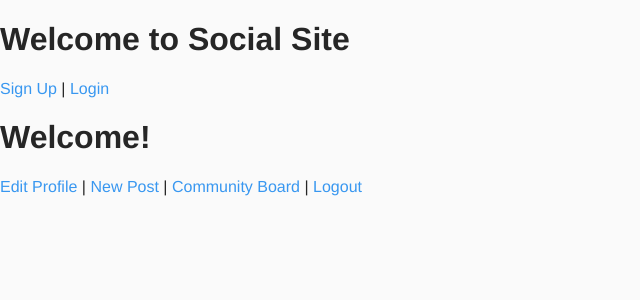
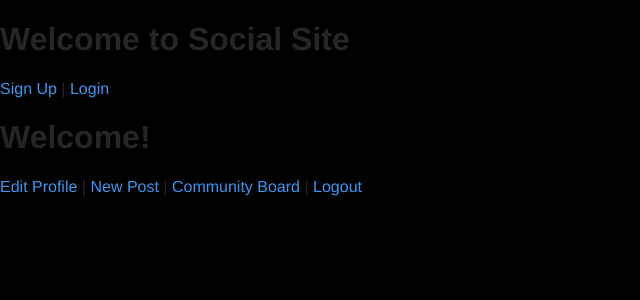
Before and after one commit to apauloprod/apauloprod.github.io, a PHP site: page /index.html in a window 1280 px wide. Shown: the top 300 px of the page, without its empty margins (0-640 px from the left). Run offline with PHP 8.4, Linux system fonts and the light colour scheme.

Commit message:
Update style.css

```diff
--- a/style.css
+++ b/style.css
@@ -3,7 +3,7 @@ body, html {
     margin: 0;
     padding: 0;
     font-family: 'Helvetica Neue', Helvetica, Arial, sans-serif;
-    background-color: #fafafa;
+    background-color: #000000;
     color: #262626;
 }
 
```
